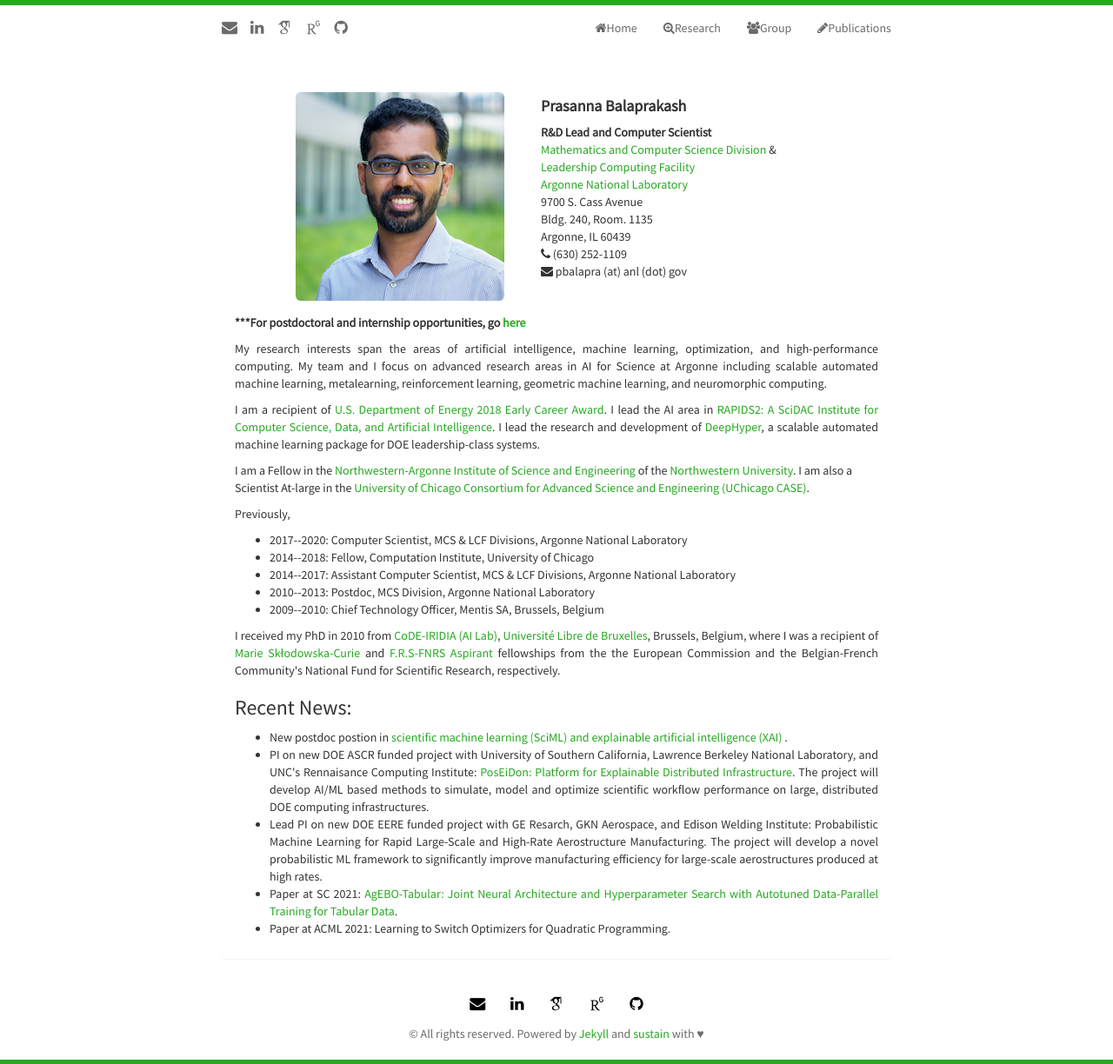
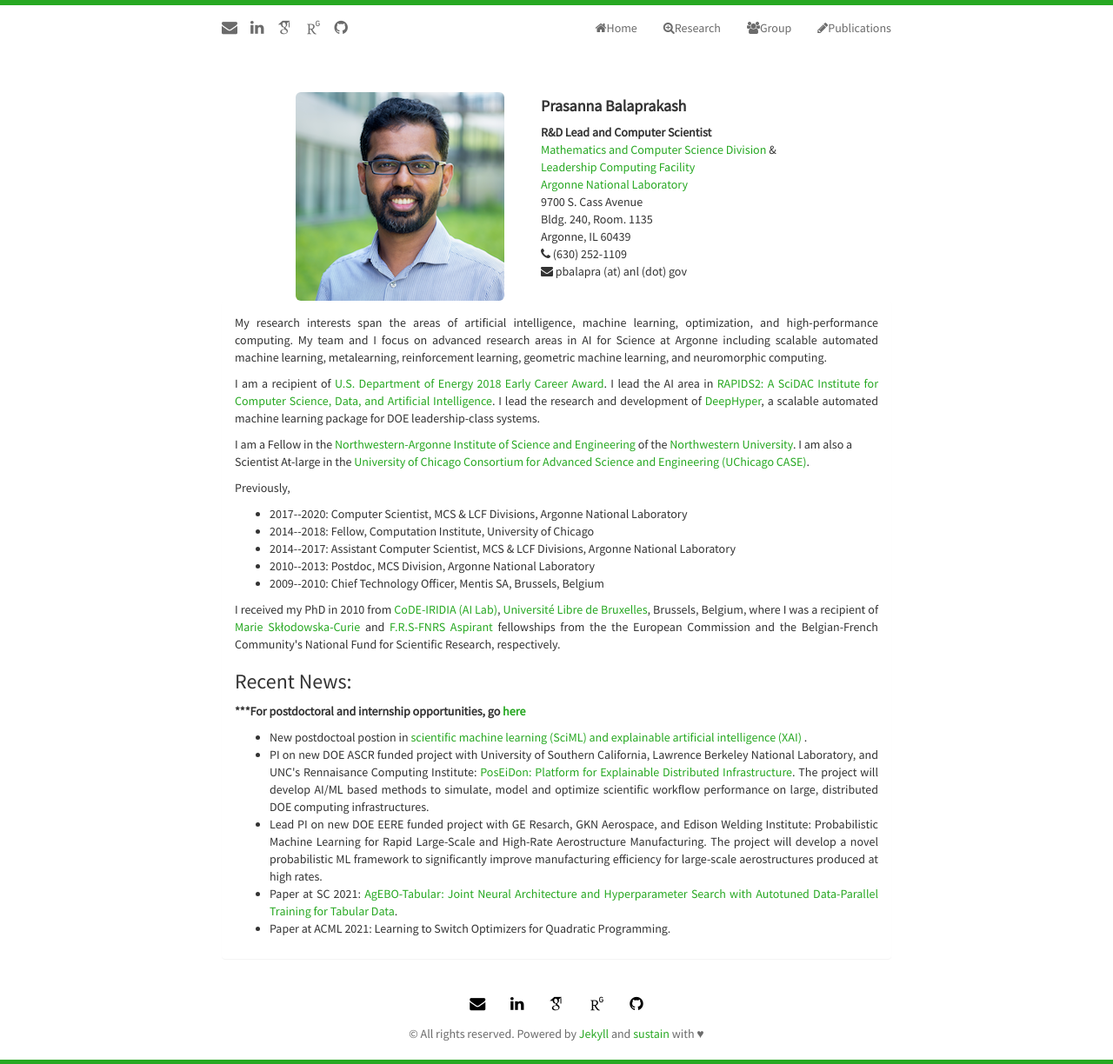
Before and after one commit to pbalapra/pbalapra.github.io, a Jekyll site: the page built from index.html, in a window 1280 px wide. Shown: the whole page at 87% size. Built offline with Jekyll 4.4.1, drawn with Linux system fonts in a browser that asks for light colours; nearby versions of some CDN libraries; some web fonts are replaced; the list of posts is cut into pages by our own code.

Commit message:
update index

```diff
--- a/index.html
+++ b/index.html
@@ -38,9 +38,7 @@
 <div class="container">
      <div class="panel panel-default">
          <div class="panel-body">
-            <p>
-             <strong>***For postdoctoral and internship opportunities, go <a href="{{ site.baseurl }}jobs.html"> here </a> </strong></br>
-            </p>
+
             <!--
             <p>News:</p><br>>
 
@@ -100,8 +98,11 @@
                 </p>
 
                 <h3>Recent News:</h3>
+                <p>
+                    <strong>***For postdoctoral and internship opportunities, go <a href="{{ site.baseurl }}jobs.html"> here </a> </strong></br>
+                </p>
                 <ul class="itemize1" align="justify">
-                    <li class="itemize">New postdoc postion in <a href="https://bit.ly/3AxYyLa" target="_blank"> scientific machine learning (SciML) and explainable artificial intelligence (XAI) </a>.  </li>
+                    <li class="itemize">New postdoctoal postion in <a href="https://bit.ly/3AxYyLa" target="_blank"> scientific machine learning (SciML) and explainable artificial intelligence (XAI) </a>.  </li>
                     <li class="itemize">PI on new DOE ASCR funded project with University of Southern California, Lawrence Berkeley National Laboratory, and UNC's Rennaisance Computing Institute: <a href="https://sites.google.com/view/poseidon-workflows/home" target="blank_">PosEiDon: Platform for Explainable Distributed Infrastructure</a>.
                         The project will develop AI/ML based methods to simulate, model and optimize scientific workflow performance on large, distributed DOE computing infrastructures. </li>
                     <li class="itemize">Lead PI on new DOE EERE funded project with GE Resarch, GKN Aerospace, and Edison Welding Institute: Probabilistic Machine Learning for Rapid Large-Scale and High-Rate Aerostructure Manufacturing. The project will develop a novel probabilistic
```
